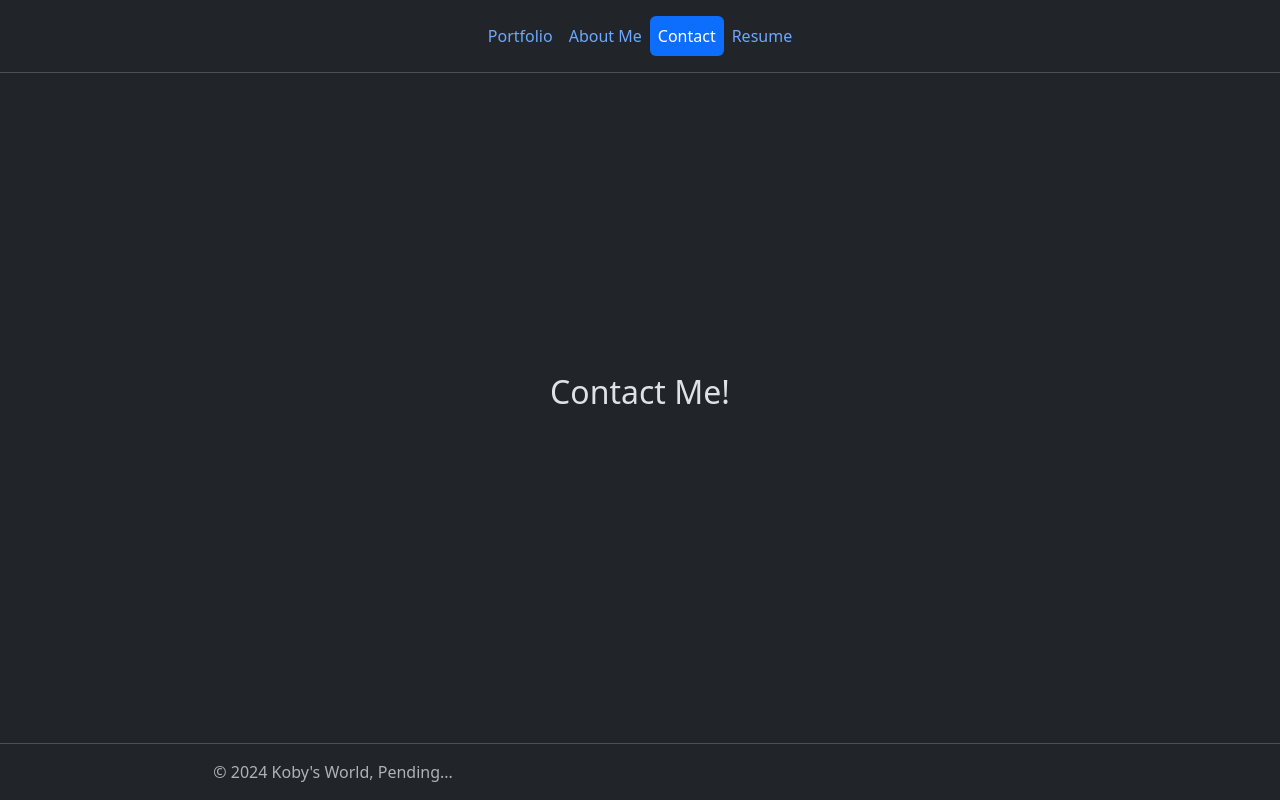
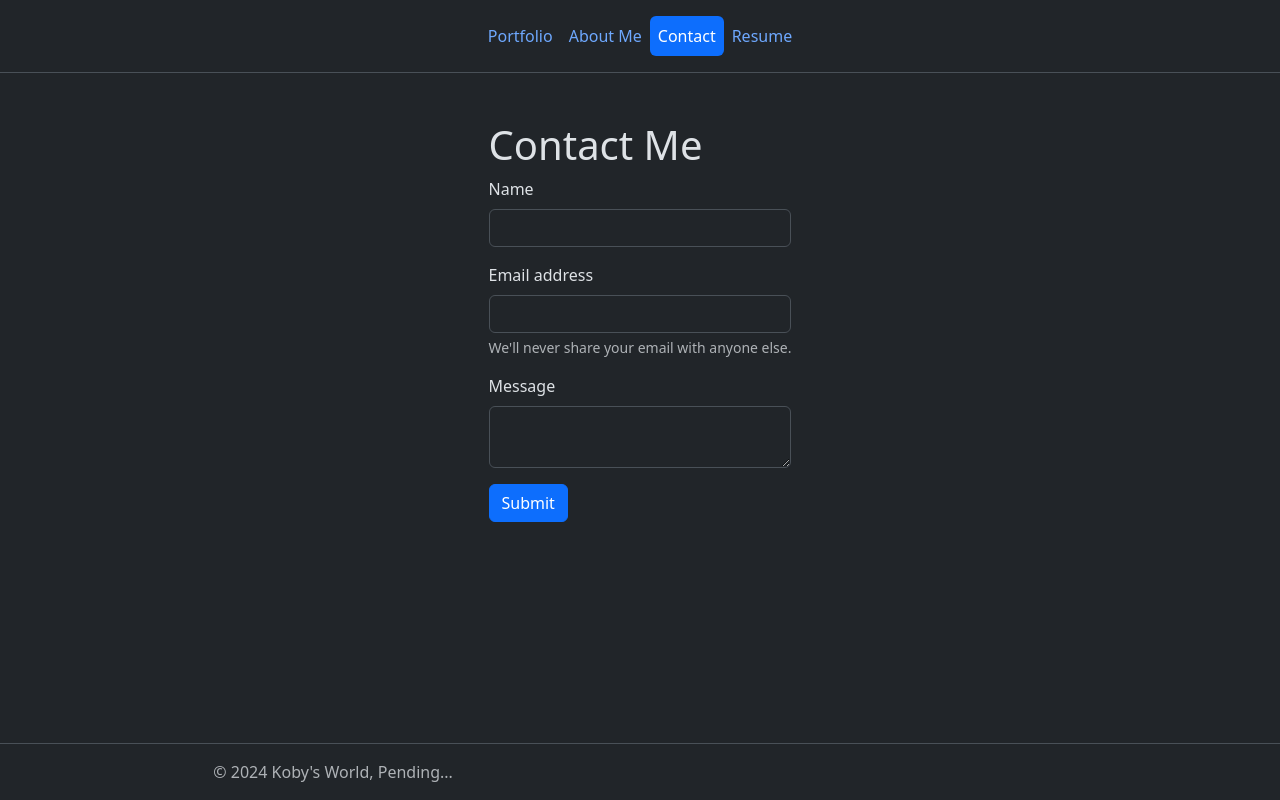
Before and after one commit to KAntBarr/react-portfolio-20, a React (Vite) app: page /Contact in a window 1280 px wide. Built offline with nearby package versions, Linux system fonts and the light colour scheme.

Commit message:
added content to 'contact'

```diff
--- a/src/App.jsx
+++ b/src/App.jsx
@@ -10,7 +10,7 @@
   return (
     <div className="d-flex flex-column min-vh-100">
       <Header />
-      <main className="d-flex align-items-center justify-content-center flex-grow-1">
+      <main className="d-flex justify-content-center flex-grow-1">
         <Outlet />
       </main>
       <Footer></Footer>
--- a/src/pages/AboutMe/AboutMe.jsx
+++ b/src/pages/AboutMe/AboutMe.jsx
@@ -6,15 +6,15 @@
 
   return (
     <div className='container text-center'>
-      <h1 className='text-md-start mt-2 mb-3'>I'm Koby <img src={selfie} alt="A Pic of Koby" className="circle" /></h1>
+      <h1 className='mt-5 mb-3'>I'm Koby <img src={selfie} alt="A Pic of Koby" className="circle" /></h1>
       <p className='mx-5'>
         I fell in love with technology and computers when I was young after seeing all the cool stuff Tony Stark had in Iron Man. Being in this field feels natural to me because I have always excelled in math and enjoyed problem solving. Almost all areas interest me such as software development, embedded systems, machine learning, and etc. Although I have little work experience regarding my field, I am eager to learn and open to new opportunities that will enhance my skills in development and problem solving.
       </p>
-      <h2 className='text-md-start my-2'>Past Education</h2>
+      <h2 className='mt-2 mb-3'>Past Education</h2>
       <p>
         My past education includes...
       </p>
-      <h2 className='text-md-start my-2'>Future Developments</h2>
+      <h2 className='mt-2 mb-3'>Future Developments</h2>
       <p>
         My plans for the future include...
       </p>
--- a/src/pages/Contact/Contact.jsx
+++ b/src/pages/Contact/Contact.jsx
@@ -4,9 +4,27 @@
 
 
   return (
-    <>
-      <h2>Contact Me!</h2>
-    </>
+    <form className='mt-5'>
+      <h1>Contact Me</h1>
+      <div className="mb-3">
+        <label htmlFor="exampleInputName1" className="form-label">Name</label>
+        <input type="name" className="form-control" id="exampleInputName1" />
+      </div>
+      <div className="mb-3">
+        <label htmlFor="exampleInputEmail1" className="form-label">Email address</label>
+        <input type="email" className="form-control" id="exampleInputEmail1" aria-describedby="emailHelp" />
+          <div id="emailHelp" className="form-text">We'll never share your email with anyone else.</div>
+      </div>
+      <div className="mb-3">
+        <label htmlFor="exampleInputMessage1" className="form-label">Message</label>
+        <textarea type="message" className="form-control" id="exampleInputMessage1" />
+      </div>
+      {/* <div className="mb-3 form-check">
+        <input type="checkbox" className="form-check-input" id="exampleCheck1" />
+          <label className="form-check-label" htmlFor="exampleCheck1">Check me out</label>
+      </div> */}
+      <button type="submit" className="btn btn-primary">Submit</button>
+    </form>
   );
 }
 
--- a/src/pages/Portfolio/Portfolio.jsx
+++ b/src/pages/Portfolio/Portfolio.jsx
@@ -16,7 +16,7 @@
   return (
     <>
       <div className='container text-center text-md-start'>
-        <h2 className='mt-4 mt-lg-0 mb-4'>Past Learning Experiences</h2>
+        <h2 className='mt-5 mb-4'>Past Learning Experiences</h2>
         <div className='row align-items-center'>
           {/* <div className='col '> */}
             {/* <div className='d-flex justify-content-center'> */}
```
